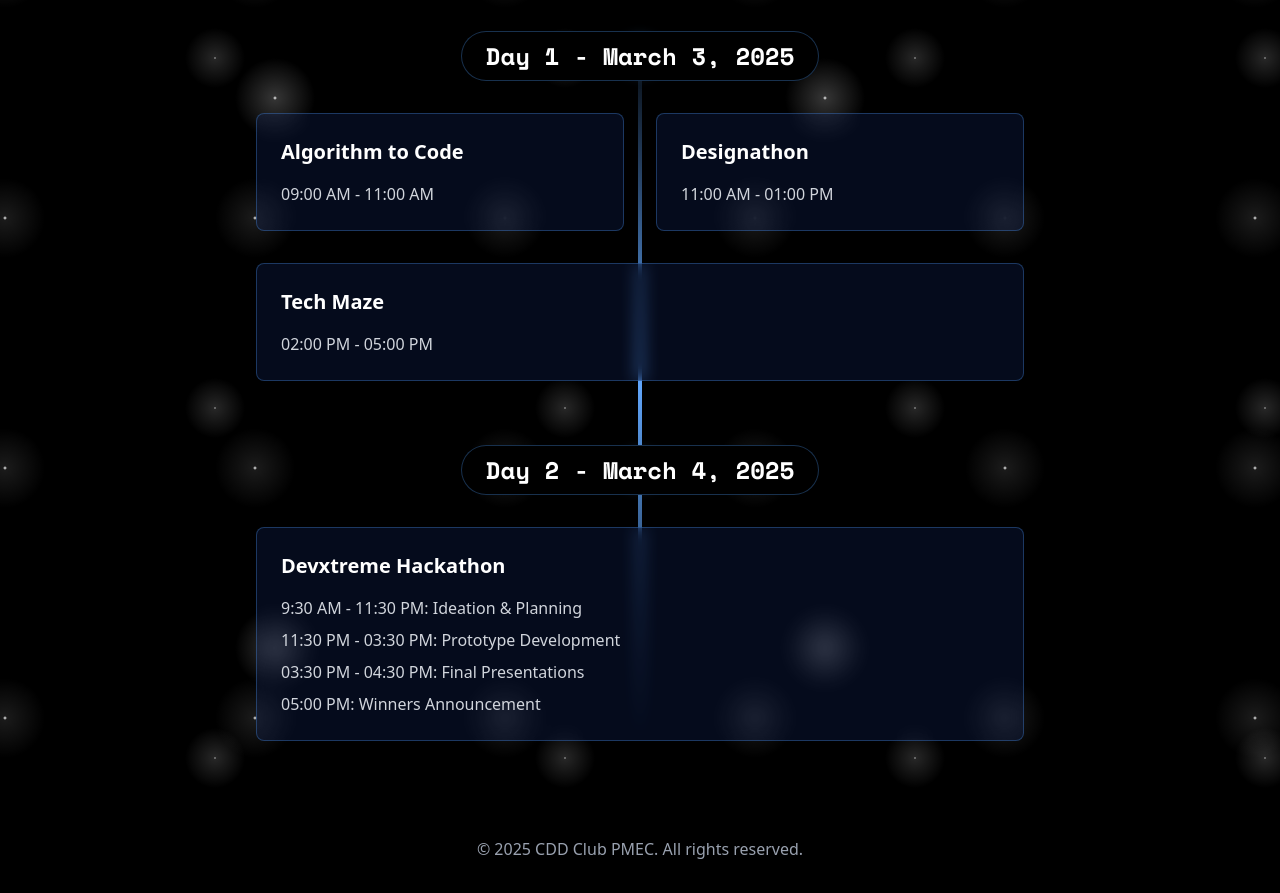
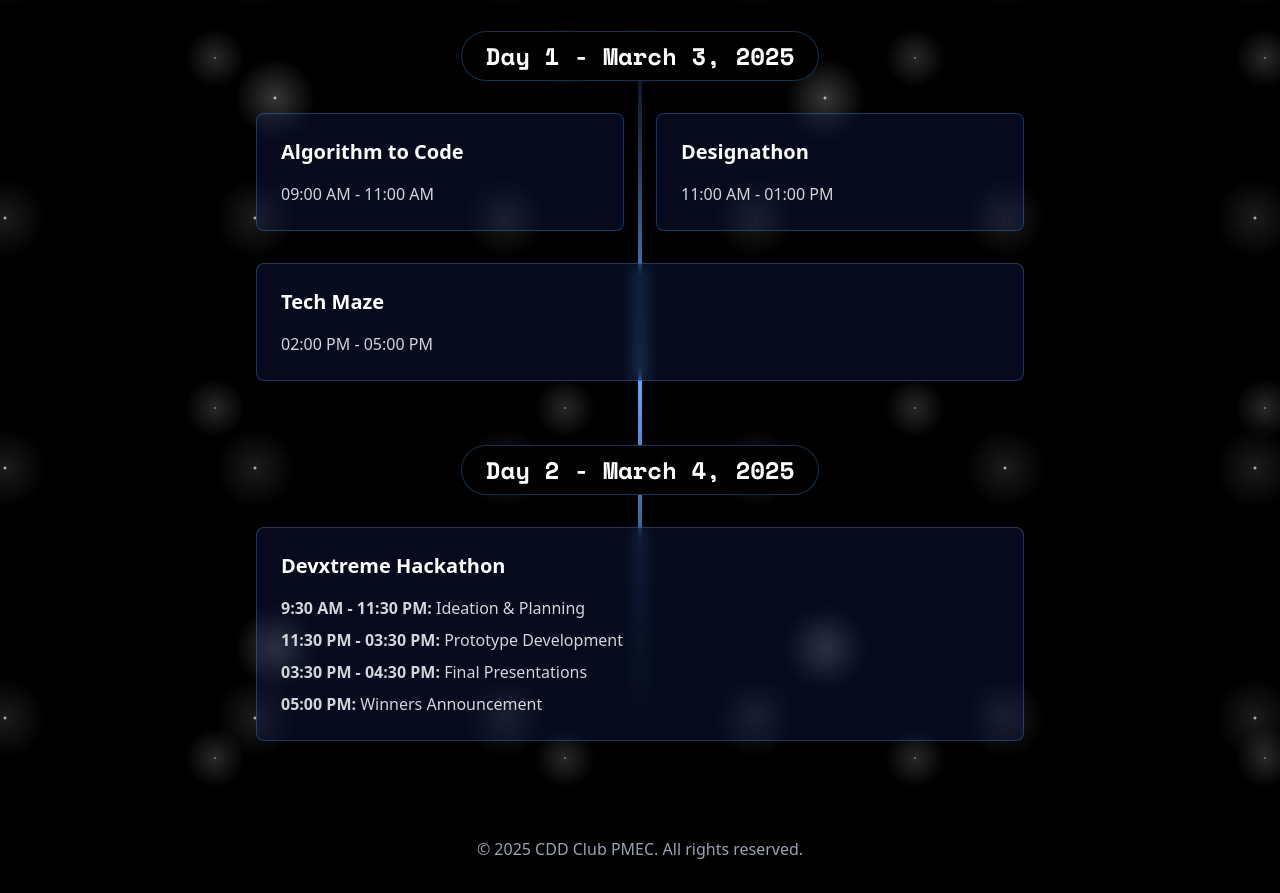
Before and after one commit to Code-name-HeaLer/CodeKriti-3.0, a website: page timeline.html in a window 1280 px wide. Shown: the part 177-1070 px from the top of the page. Drawn offline with nearby package versions, Linux system fonts and the light colour scheme.

Commit message:
Bolt text added in timeline

```diff
--- a/timeline.html
+++ b/timeline.html
@@ -180,10 +180,10 @@
             >
               <h3 class="text-xl font-bold mb-4">Devxtreme Hackathon</h3>
               <div class="space-y-2 text-gray-300">
-                <p>9:30 AM - 11:30 PM: Ideation & Planning</p>
-                <p>11:30 PM - 03:30 PM: Prototype Development</p>
-                <p>03:30 PM - 04:30 PM: Final Presentations</p>
-                <p>05:00 PM: Winners Announcement</p>
+                <p><b>9:30 AM - 11:30 PM:</b> Ideation & Planning</p>
+                <p><b>11:30 PM - 03:30 PM:</b> Prototype Development</p>
+                <p><b>03:30 PM - 04:30 PM:</b> Final Presentations</p>
+                <p><b>05:00 PM:</b> Winners Announcement</p>
               </div>
             </div>
           </div>
```
